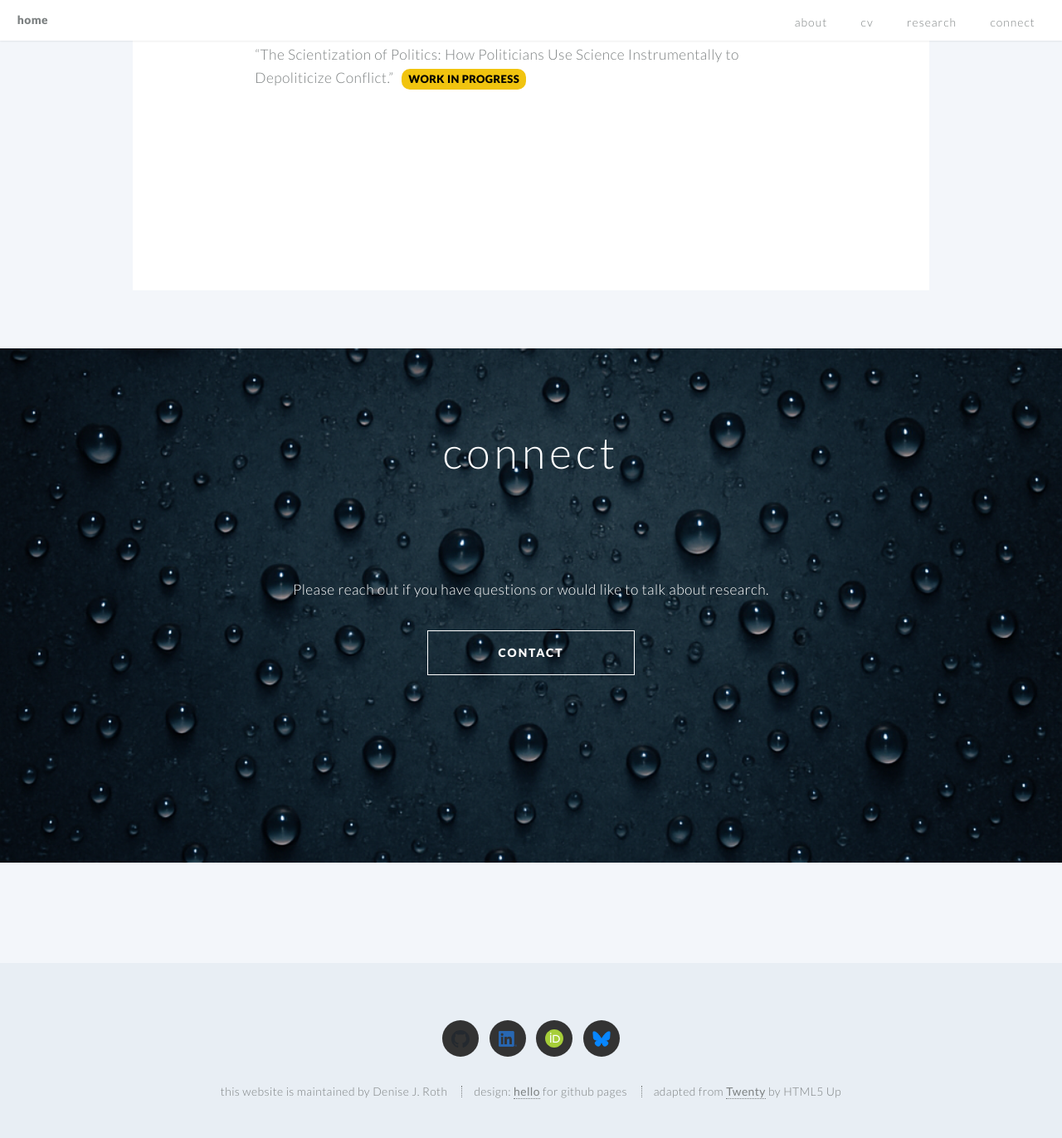
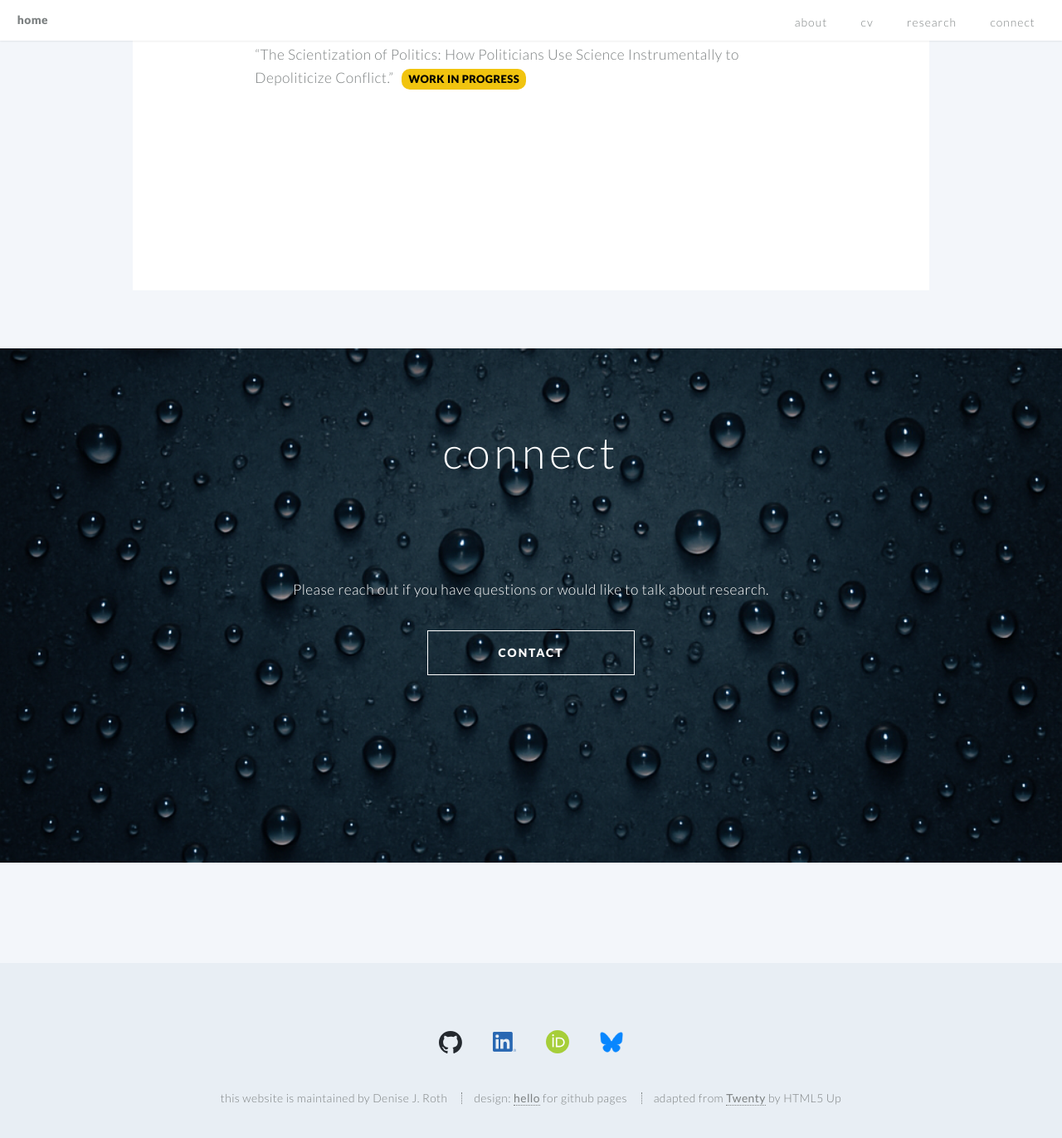
Before and after one commit to denisejroth/denisejroth.github.io, a Jekyll site: the page built from index.md, in a window 1280 px wide and 1400 px high, scrolled down 3248 px. Shown: the top 1372 px of the window at 83% size. Built offline with Jekyll 4.4.1, drawn with Linux system fonts in a browser that asks for light colours.

Commit message:
Update style.css

```diff
--- a/css/style.css
+++ b/css/style.css
@@ -1075,36 +1075,39 @@ custom styles adapted from Twenty by HTML5 Up
   content: none !important;
 }
 
-/* Ensure the anchor behaves like a circle container for our <img> */
+/* === Footer social icon images: larger, clean, no dark background === */
+
+/* Make each link act as a container for the logo */
 #footer .icons li a.icon {
-  width: 44px;
-  height: 44px;
+  width: 52px;               /* was 44px → slightly larger */
+  height: 52px;
   display: inline-flex;
   align-items: center;
   justify-content: center;
-  border-radius: 50%;
-  background: #333;                      /* circle bg */
-  line-height: 1;                        /* don’t inherit 2.25em FA line-height */
-  font-size: 1rem;                       /* ignore FA scaling */
+  border-radius: 50%;        /* still circular for spacing symmetry */
+  background: transparent;   /* no black background */
+  line-height: 1;            /* reset Font Awesome line height */
+  font-size: 1rem;           /* ignore FA scaling */
   text-decoration: none;
-  transition: background .2s ease, transform .1s ease;
+  transition: transform .1s ease;
 }
 
+/* Slight hover lift, no background color change */
 #footer .icons li a.icon:hover {
-  background: #555;
-  transform: translateY(-1px);
+  transform: translateY(-2px) scale(1.05);
 }
 
-/* Normalize image size/alignment inside the circle */
+/* Normalize image size and alignment */
 #footer .icons li a.icon img {
-  width: 22px;
-  height: 22px;
+  width: 28px;               /* was 22px → make logos visibly larger */
+  height: 28px;
   display: block;
-  object-fit: contain;
+  object-fit: contain;       /* prevents distortion */
+  filter: none;              /* ensures no accidental darkening */
 }
 
-/* If any old fa-* color classes are still present, neutralize them */
+/* In case any old fa-* classes remain, remove their styles */
 #footer .icons li a.icon[class*="fa-"] {
-  background: #333 !important;
+  background: transparent !important;
   color: inherit !important;
 }
```
